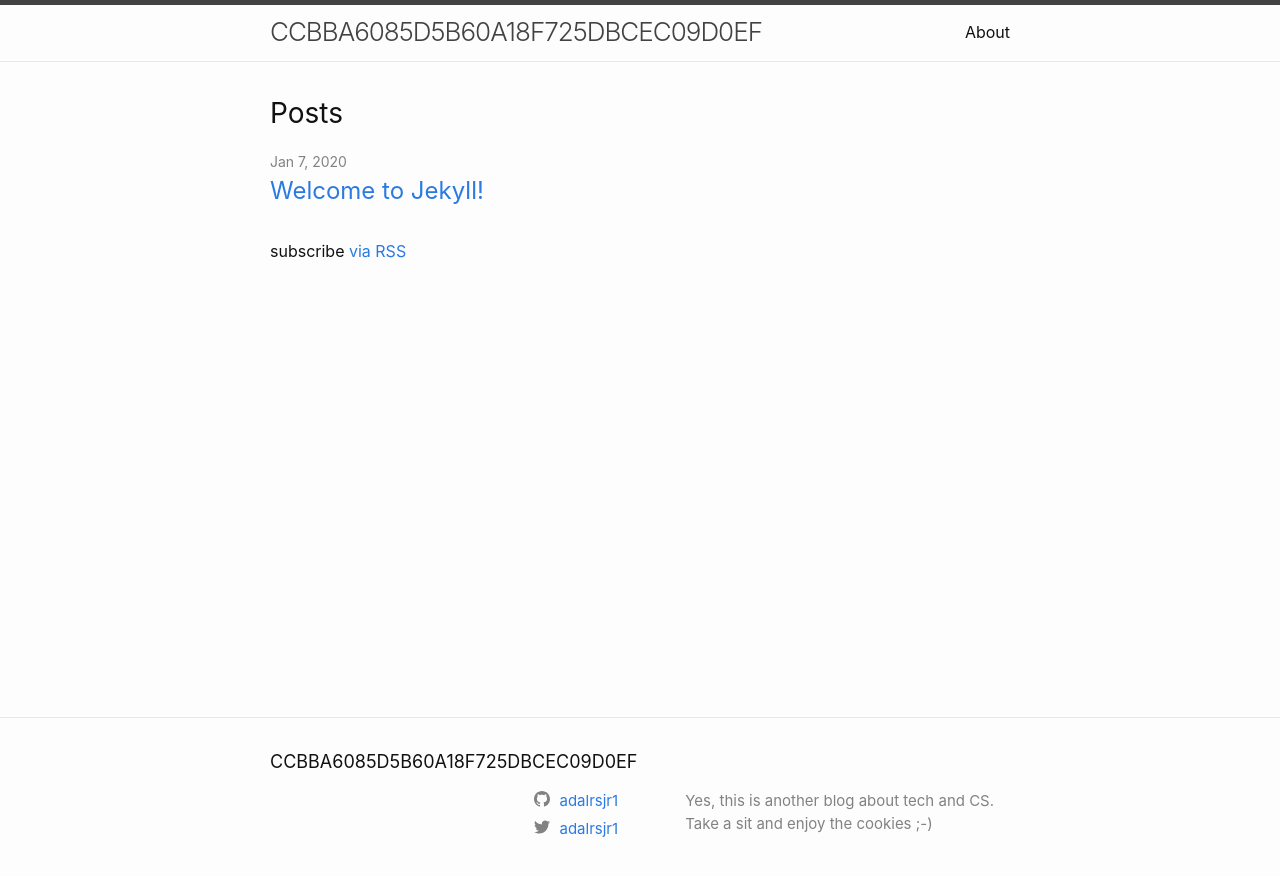
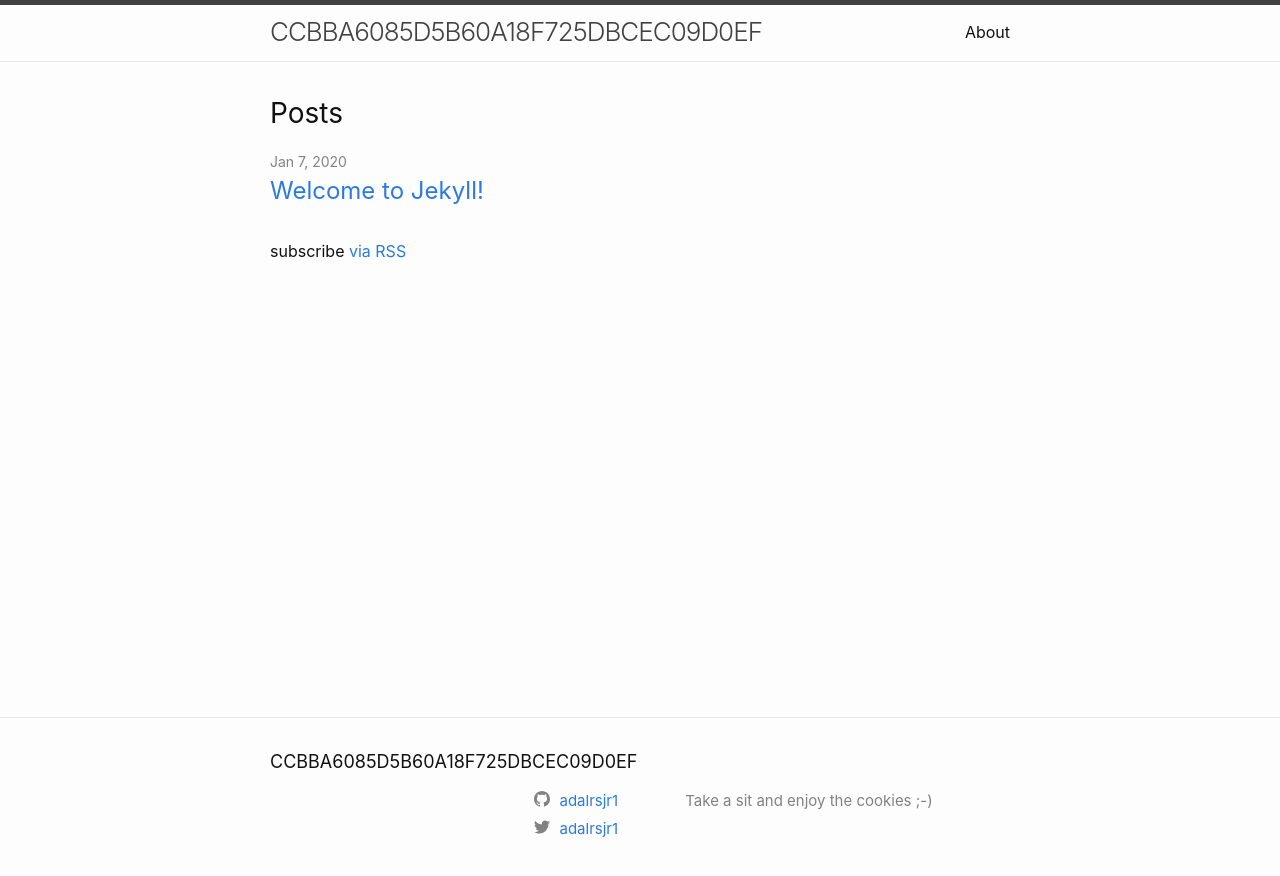
Before and after one commit to adalrsjr1/adalrsjr1.github.io, a Jekyll site: the page built from index.markdown, in a window 1280 px wide. Shown: the top 876 px of the page. Built offline with Jekyll 4.4.1, drawn with Linux system fonts in a browser that asks for light colours.

Commit message:
minor adjustiments

```diff
--- a/_config.yml
+++ b/_config.yml
@@ -22,7 +22,7 @@
 title: CCBBA6085D5B60A18F725DBCEC09D0EF
 # email: adalrsjr1 [at] gmail [dot] com
 description: >- # this means to ignore newlines until "baseurl:"
-  Yes, this is another blog about tech and CS. Take a sit and enjoy the cookies ;-)
+  Take a sit and enjoy the cookies ;-)
 baseurl: "" # the subpath of your site, e.g. /blog
 url: "" # the base hostname & protocol for your site, e.g. http://example.com
 twitter_username: adalrsjr1
@@ -52,3 +52,5 @@ plugins:
 #   - vendor/cache/
 #   - vendor/gems/
 #   - vendor/ruby/
+#
+google_analytics: UA-184847869-1
--- a/_includes/head.html
+++ b/_includes/head.html
@@ -11,8 +11,9 @@
   <link rel="manifest" href="/assets/img/favicon/site.webmanifest">
 
 
+</head>
   {%- feed_meta -%}
-  {%- if jekyll.environment == 'production' and site.google_analytics -%}
+  {%- if jekyll.environment == 'production' -%}
     {%- include google-analytics.html -%}
   {%- endif -%}
 </head>
```
Also changed, not shown: 5 other files.
